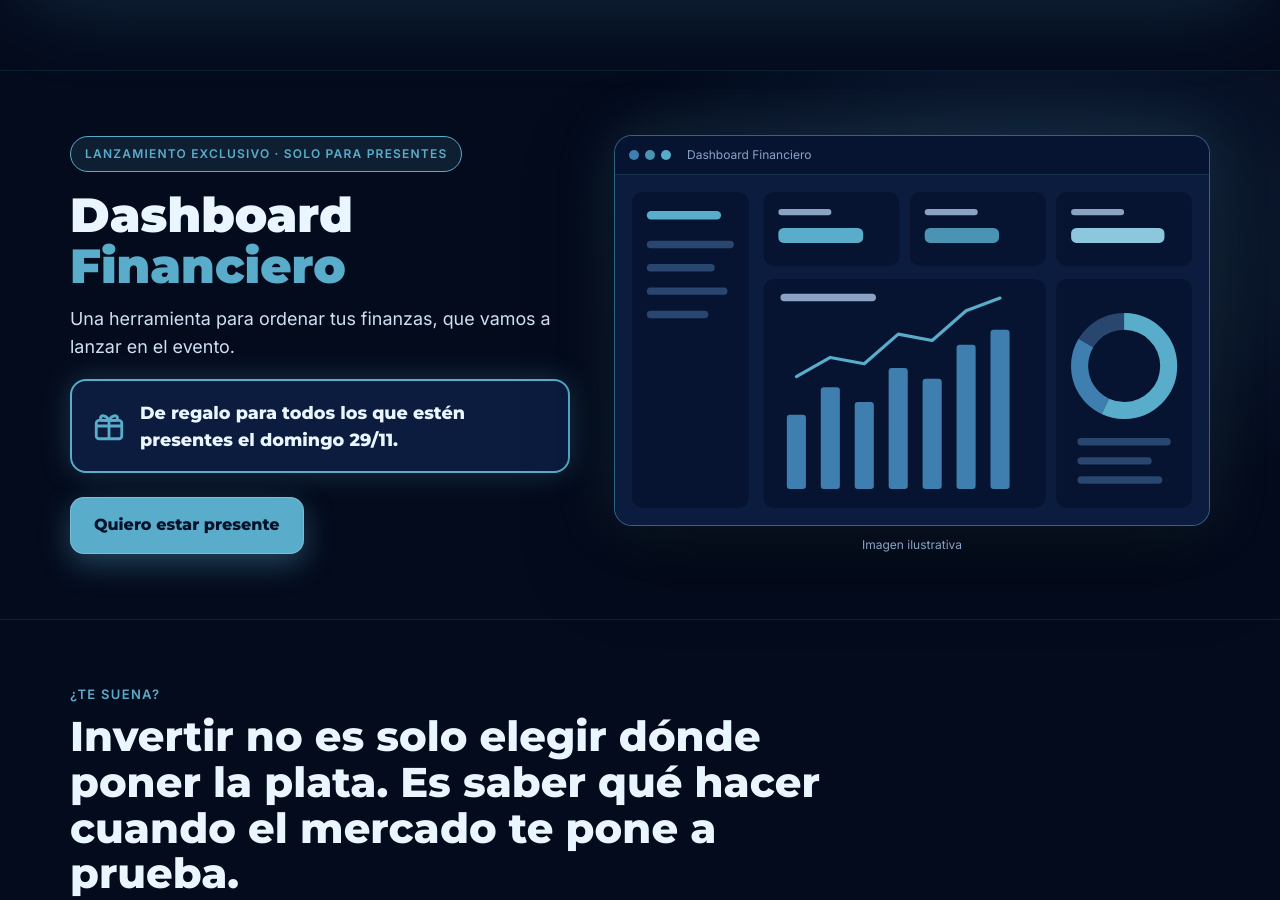
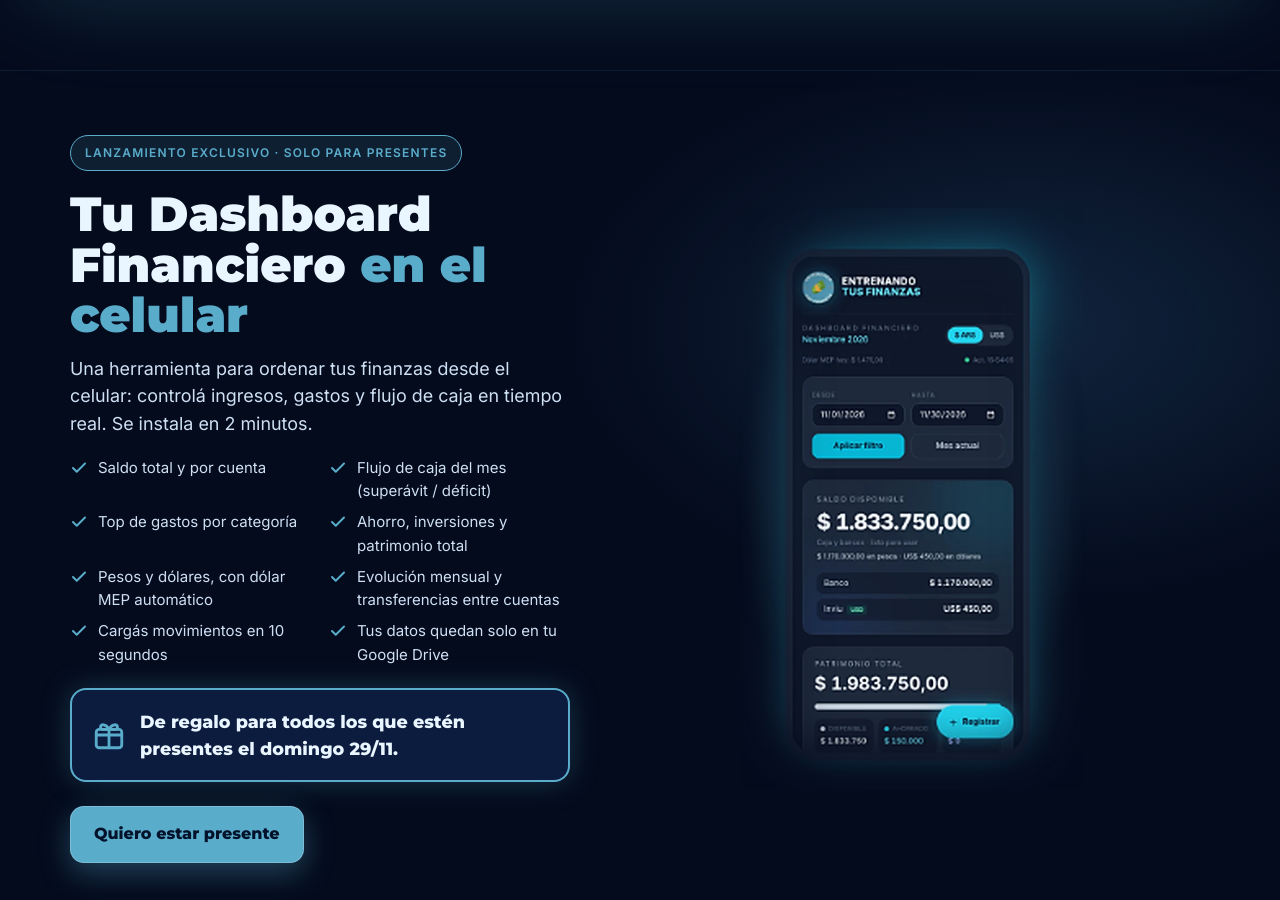
Before and after one commit to nicorabbiaj02-art/calentamiento-financiero, a plain HTML site: page index.html in a window 1280 px wide. Shown: the part 1822-2722 px from the top of the page. Drawn offline with Linux system fonts and the light colour scheme.

Commit message:
Imagen real y funciones del Dashboard Financiero
Co-Authored-By: Claude Opus 5.5 <noreply@anthropic.com>
Claude-Session: https://claude.ai/code/session_014rsjZZUdCS4bWAbZm9o5n4

```diff
--- a/index.html
+++ b/index.html
@@ -134,8 +134,19 @@ Quiero entrar al grupo gratis
 <div style="max-width: 1140px; margin: 0 auto; display: flex; flex-wrap: wrap; gap: 44px; align-items: center">
 <div style="flex: 1 1 380px; min-width: 0">
 <div style="display: inline-flex; align-items: center; gap: 8px; padding: 8px 14px; border-radius: 999px; border: 1px solid #5aaccb; background: rgba(90,172,203,.12); color: #5aaccb; font-weight: 800; font-size: 12px; letter-spacing: .1em; text-transform: uppercase">Lanzamiento exclusivo · Solo para presentes</div>
-<h2 style="font-family: Montserrat, sans-serif; font-weight: 900; font-size: clamp(2rem, 4.2vw, 3rem); line-height: 1.05; margin: 18px 0 14px">Dashboard <span style="color: #5aaccb">Financiero</span></h2>
-<p style="color: #cfe0f5; font-size: 1.12rem; margin: 0 0 18px">Una herramienta para ordenar tus finanzas, que vamos a lanzar en el evento.</p>
+<h2 style="font-family: Montserrat, sans-serif; font-weight: 900; font-size: clamp(2rem, 4.2vw, 3rem); line-height: 1.05; margin: 18px 0 14px">Tu Dashboard Financiero <span style="color: #5aaccb">en el celular</span></h2>
+<p style="color: #cfe0f5; font-size: 1.12rem; margin: 0 0 18px">Una herramienta para ordenar tus finanzas desde el celular: controlá ingresos, gastos y flujo de caja en tiempo real. Se instala en 2 minutos.</p>
+<ul style="list-style: none; padding: 0; margin: 0 0 22px; display: grid; grid-template-columns: repeat(auto-fit, minmax(230px, 1fr)); gap: 8px 18px">
+<li style="display: flex; gap: 10px; align-items: flex-start; color: #cfe0f5; font-size: 15px"><svg style="flex: none; margin-top: 3px" width="18" height="18" viewBox="0 0 24 24" fill="none" stroke="#5aaccb" stroke-width="2.6" stroke-linecap="round" stroke-linejoin="round" aria-hidden="true"><path d="M20 6 9 17l-5-5"></path></svg>Saldo total y por cuenta</li>
+<li style="display: flex; gap: 10px; align-items: flex-start; color: #cfe0f5; font-size: 15px"><svg style="flex: none; margin-top: 3px" width="18" height="18" viewBox="0 0 24 24" fill="none" stroke="#5aaccb" stroke-width="2.6" stroke-linecap="round" stroke-linejoin="round" aria-hidden="true"><path d="M20 6 9 17l-5-5"></path></svg>Flujo de caja del mes (superávit / déficit)</li>
+<li style="display: flex; gap: 10px; align-items: flex-start; color: #cfe0f5; font-size: 15px"><svg style="flex: none; margin-top: 3px" width="18" height="18" viewBox="0 0 24 24" fill="none" stroke="#5aaccb" stroke-width="2.6" stroke-linecap="round" stroke-linejoin="round" aria-hidden="true"><path d="M20 6 9 17l-5-5"></path></svg>Top de gastos por categoría</li>
+<li style="display: flex; gap: 10px; align-items: flex-start; color: #cfe0f5; font-size: 15px"><svg style="flex: none; margin-top: 3px" width="18" height="18" viewBox="0 0 24 24" fill="none" stroke="#5aaccb" stroke-width="2.6" stroke-linecap="round" stroke-linejoin="round" aria-hidden="true"><path d="M20 6 9 17l-5-5"></path></svg>Ahorro, inversiones y patrimonio total</li>
+<li style="display: flex; gap: 10px; align-items: flex-start; color: #cfe0f5; font-size: 15px"><svg style="flex: none; margin-top: 3px" width="18" height="18" viewBox="0 0 24 24" fill="none" stroke="#5aaccb" stroke-width="2.6" stroke-linecap="round" stroke-linejoin="round" aria-hidden="true"><path d="M20 6 9 17l-5-5"></path></svg>Pesos y dólares, con dólar MEP automático</li>
+<li style="display: flex; gap: 10px; align-items: flex-start; color: #cfe0f5; font-size: 15px"><svg style="flex: none; margin-top: 3px" width="18" height="18" viewBox="0 0 24 24" fill="none" stroke="#5aaccb" stroke-width="2.6" stroke-linecap="round" stroke-linejoin="round" aria-hidden="true"><path d="M20 6 9 17l-5-5"></path></svg>Evolución mensual y transferencias entre cuentas</li>
+<li style="display: flex; gap: 10px; align-items: flex-start; color: #cfe0f5; font-size: 15px"><svg style="flex: none; margin-top: 3px" width="18" height="18" viewBox="0 0 24 24" fill="none" stroke="#5aaccb" stroke-width="2.6" stroke-linecap="round" stroke-linejoin="round" aria-hidden="true"><path d="M20 6 9 17l-5-5"></path></svg>Cargás movimientos en 10 segundos</li>
+<li style="display: flex; gap: 10px; align-items: flex-start; color: #cfe0f5; font-size: 15px"><svg style="flex: none; margin-top: 3px" width="18" height="18" viewBox="0 0 24 24" fill="none" stroke="#5aaccb" stroke-width="2.6" stroke-linecap="round" stroke-linejoin="round" aria-hidden="true"><path d="M20 6 9 17l-5-5"></path></svg>Tus datos quedan solo en tu Google Drive</li>
+</ul>
+
 <div style="display: flex; align-items: center; gap: 14px; padding: 18px 20px; border-radius: 16px; background: #0b1c3f; border: 2px solid #5aaccb; box-shadow: 0 0 30px rgba(90,172,203,.25); margin-bottom: 24px">
 <svg style="flex: none" width="34" height="34" viewBox="0 0 24 24" fill="none" stroke="#5aaccb" stroke-width="2" stroke-linecap="round" stroke-linejoin="round" aria-hidden="true"><rect x="3" y="8" width="18" height="13" rx="2"></rect><path d="M12 8v13M3 12h18M12 8c-2-4-6-4-6-1.5S10 8 12 8zM12 8c2-4 6-4 6-1.5S14 8 12 8z"></path></svg>
 <p style="margin: 0; font-family: Montserrat, sans-serif; font-weight: 800; font-size: 1.1rem">De regalo para todos los que estén presentes el domingo 29/11.</p>
@@ -143,29 +154,11 @@ Quiero entrar al grupo gratis
 <a class="cta" href="https://chat.whatsapp.com/CVKcSlpP6C4Ivesh9MSgER" target="_blank" rel="noopener" style="font-family: Montserrat, sans-serif; font-weight: 800; font-size: 16px; text-decoration: none; color: #03122b; background: #5aaccb; padding: 16px 24px; border-radius: 14px; min-height: 54px; box-sizing: border-box; display: inline-flex; align-items: center; gap: 10px; box-shadow: 0 0 0 1px rgba(255,255,255,.2) inset, 0 10px 30px rgba(90,172,203,.35)">Quiero estar presente</a>
 </div>
 <div style="flex: 1.3 1 440px; min-width: 0">
-<figure style="margin: 0">
-<div style="border-radius: 18px; overflow: hidden; border: 1px solid rgba(90,172,203,.5); box-shadow: 0 30px 80px rgba(0,0,0,.5), 0 0 60px rgba(90,172,203,.2); background: #0b1c3f">
-<div style="display: flex; align-items: center; gap: 6px; padding: 10px 14px; background: #071431; border-bottom: 1px solid rgba(90,172,203,.2)"><span style="width: 10px; height: 10px; border-radius: 50%; background: #3f7fb0"></span><span style="width: 10px; height: 10px; border-radius: 50%; background: #4a93b3"></span><span style="width: 10px; height: 10px; border-radius: 50%; background: #5aaccb"></span><span style="margin-left: 10px; font-size: 12px; color: #8aa3c4">Dashboard Financiero</span></div>
-<svg viewBox="0 0 560 330" role="img" aria-label="Vista ilustrativa del Dashboard Financiero" style="display: block; width: 100%; height: auto">
-<rect width="560" height="330" fill="#0b1c3f"></rect>
-<rect x="16" y="16" width="110" height="298" rx="10" fill="#071431"></rect>
-<rect x="30" y="34" width="70" height="8" rx="4" fill="#5aaccb"></rect>
-<rect x="30" y="62" width="82" height="7" rx="3.5" fill="#28466e"></rect><rect x="30" y="84" width="64" height="7" rx="3.5" fill="#28466e"></rect><rect x="30" y="106" width="76" height="7" rx="3.5" fill="#28466e"></rect><rect x="30" y="128" width="58" height="7" rx="3.5" fill="#28466e"></rect>
-<g><rect x="140" y="16" width="128" height="70" rx="10" fill="#071431"></rect><rect x="154" y="32" width="50" height="6" rx="3" fill="#8aa3c4"></rect><rect x="154" y="50" width="80" height="14" rx="5" fill="#5aaccb"></rect></g>
-<g><rect x="278" y="16" width="128" height="70" rx="10" fill="#071431"></rect><rect x="292" y="32" width="50" height="6" rx="3" fill="#8aa3c4"></rect><rect x="292" y="50" width="70" height="14" rx="5" fill="#4a93b3"></rect></g>
-<g><rect x="416" y="16" width="128" height="70" rx="10" fill="#071431"></rect><rect x="430" y="32" width="50" height="6" rx="3" fill="#8aa3c4"></rect><rect x="430" y="50" width="88" height="14" rx="5" fill="#8cc7de"></rect></g>
-<rect x="140" y="98" width="266" height="216" rx="10" fill="#071431"></rect>
-<g fill="#3f7fb0"><rect x="162" y="226" width="18" height="70" rx="3"></rect><rect x="194" y="200" width="18" height="96" rx="3"></rect><rect x="226" y="214" width="18" height="82" rx="3"></rect><rect x="258" y="182" width="18" height="114" rx="3"></rect><rect x="290" y="192" width="18" height="104" rx="3"></rect><rect x="322" y="160" width="18" height="136" rx="3"></rect><rect x="354" y="146" width="18" height="150" rx="3"></rect></g>
-<polyline points="171,190 203,172 235,178 267,150 299,156 331,128 363,116" fill="none" stroke="#5aaccb" stroke-width="3" stroke-linecap="round" stroke-linejoin="round"></polyline>
-<rect x="156" y="112" width="90" height="7" rx="3.5" fill="#8aa3c4"></rect>
-<rect x="416" y="98" width="128" height="216" rx="10" fill="#071431"></rect>
-<circle cx="480" cy="180" r="42" fill="none" stroke="#28466e" stroke-width="16"></circle>
-<circle cx="480" cy="180" r="42" fill="none" stroke="#5aaccb" stroke-width="16" stroke-dasharray="150 264" transform="rotate(-90 480 180)"></circle>
-<circle cx="480" cy="180" r="42" fill="none" stroke="#3f7fb0" stroke-width="16" stroke-dasharray="70 264" stroke-dashoffset="-150" transform="rotate(-90 480 180)"></circle>
-<rect x="436" y="248" width="88" height="7" rx="3.5" fill="#28466e"></rect><rect x="436" y="266" width="70" height="7" rx="3.5" fill="#28466e"></rect><rect x="436" y="284" width="80" height="7" rx="3.5" fill="#28466e"></rect>
-</svg>
+<figure style="margin: 0; display: flex; flex-direction: column; align-items: center">
+<div style="position: relative; width: min(340px, 82vw)">
+<div style="position: absolute; inset: 8% 4%; border-radius: 40px; background: radial-gradient(circle, rgba(90,172,203,.35), transparent 70%); filter: blur(10px)"></div>
+<img src="assets/dashboard.webp" alt="Dashboard Financiero en el celular: saldo disponible, filtros por fecha y patrimonio total" style="position: relative; display: block; width: 100%; height: auto">
 </div>
-<figcaption style="margin-top: 10px; font-size: 12px; color: #8aa3c4; text-align: center">Imagen ilustrativa</figcaption>
 </figure>
 </div>
 </div>
```
Also changed, not shown: assets/dashboard.webp (added).
